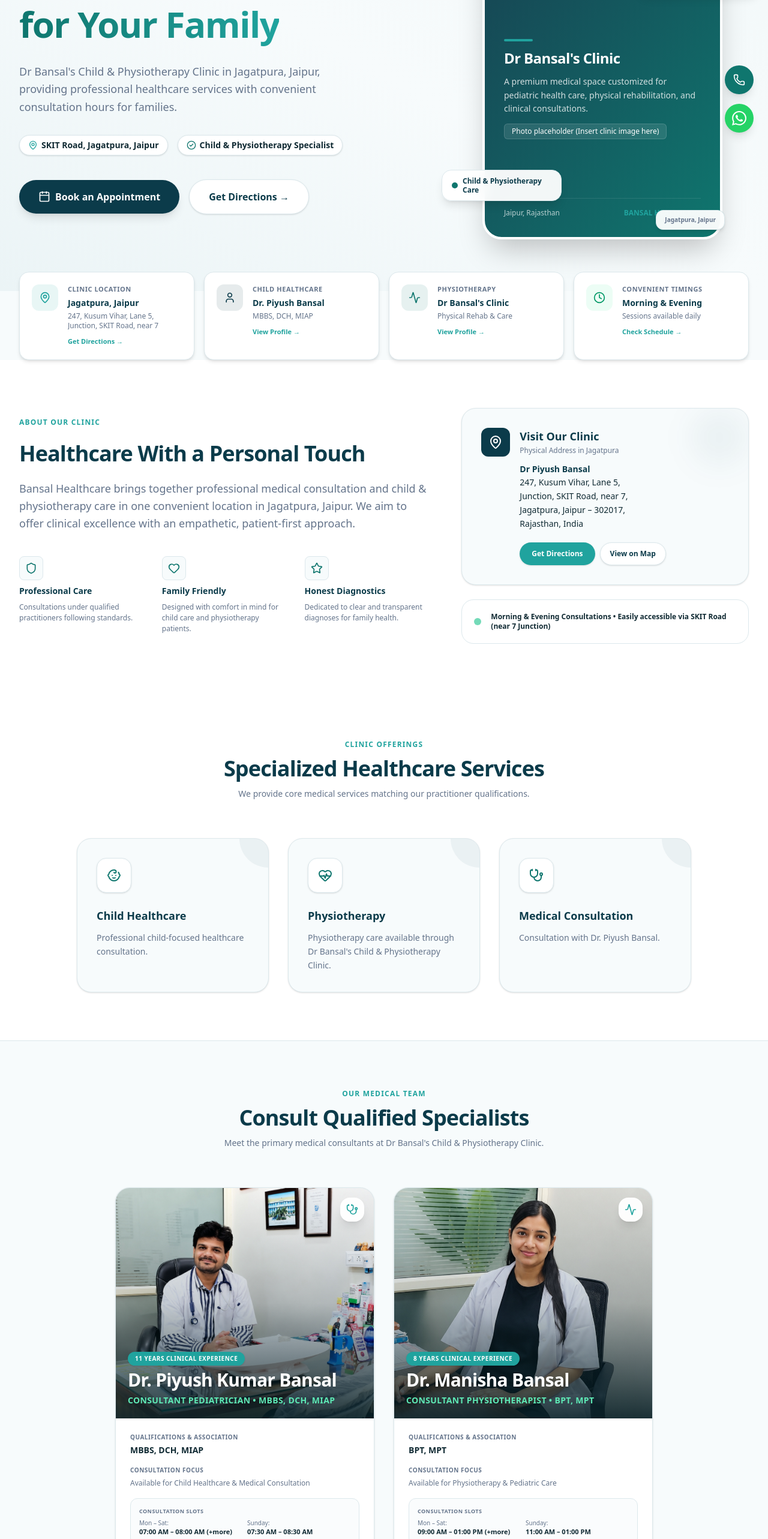
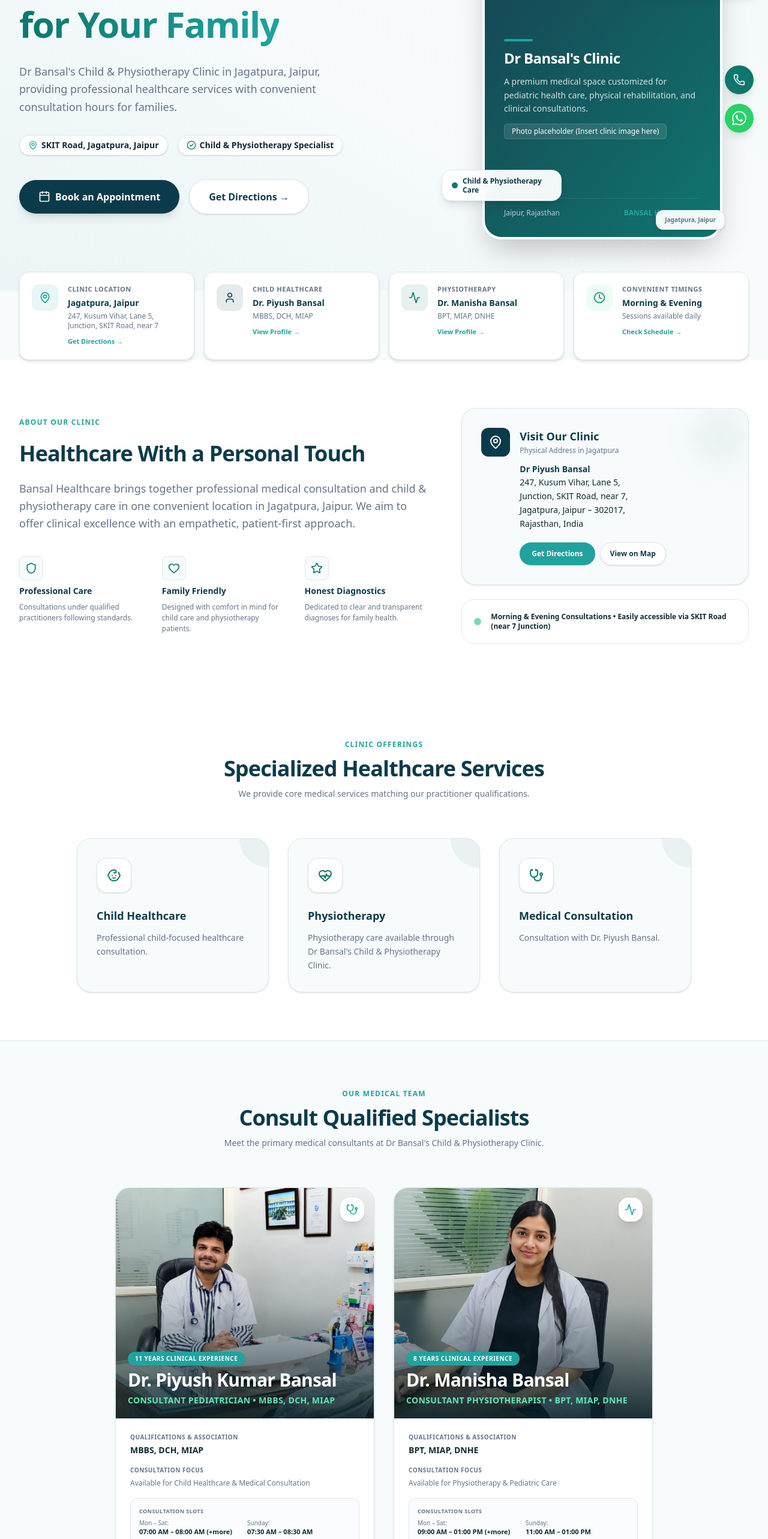
Before and after one commit to ramlalkumawat/bansal-healthcare, a Next.js app: page / in a window 1280 px wide. Shown: the part 235-2800 px from the top of the page at 60% size. Built offline with nearby package versions, Linux system fonts and the light colour scheme.

Commit message:
Update physiotherapy doctor to Dr. Manisha Bansal - BPT, MIAP, DNHE

```diff
--- a/src/components/QuickInfo.tsx
+++ b/src/components/QuickInfo.tsx
@@ -28,10 +28,10 @@ export default function QuickInfo() {
     {
       id: "physiotherapist",
       label: "Physiotherapy",
-      value: "Dr Bansal's Clinic",
+      value: "Dr. Manisha Bansal",
       icon: Activity,
       colorClass: "text-secondary bg-secondary/10",
-      description: "Physical Rehab & Care",
+      description: "BPT, MIAP, DNHE",
       href: "/doctor/dr-manisha-bansal",
       actionText: "View Profile →"
     },
--- a/src/data/clinic.ts
+++ b/src/data/clinic.ts
@@ -101,7 +101,7 @@ export const clinicData = {
     {
       id: "dr-manisha-bansal",
       name: "Dr. Manisha Bansal",
-      qualifications: "BPT, MPT",
+      qualifications: "BPT, MIAP, DNHE",
       title: "Consultant Physiotherapist",
       availabilityNote: "Available for Physiotherapy & Pediatric Care",
       phone: "+919214678687",
@@ -119,11 +119,11 @@ export const clinicData = {
       details: {
         degrees: [
           "BPT (Bachelor of Physiotherapy)",
-          "MPT (Master of Physiotherapy)"
+          "DNHE (Diploma in Nutrition and Health Education)"
         ],
-        currentWork: "Consultant Physiotherapist at Dr Bansal's Child & Physiotherapy Clinic, specializing in pediatric rehabilitation and pain management.",
+        currentWork: "Consultant Physiotherapist at Dr Bansal's Child & Physiotherapy Clinic, specializing in pediatric rehabilitation, pain management, and nutritional guidance.",
         memberships: [
-          "Active Member - Indian Association of Physiotherapists (IAP)"
+          "Member - Indian Association of Physiotherapists (MIAP)"
         ],
         experienceYears: 8,
         aboutText: "Dr. Manisha Bansal is a skilled Consultant Physiotherapist with a warm and patient-focused treatment approach. She specializes in designing personalized physical therapy and rehabilitation programs for children and adults. With 8 years of experience, she helps patients restore strength, mobility, and function following injuries, surgeries, or neuromusculoskeletal disorders.",
@@ -177,7 +177,7 @@ export const clinicData = {
     {
       id: "faq-doctors",
       question: "Who are the doctors at the clinic?",
-      answer: "The clinic features Dr. Piyush Bansal (MBBS, DCH, MIAP) specializing in child healthcare, and Dr. Manisha Bansal providing physiotherapy and child care."
+      answer: "The clinic features Dr. Piyush Bansal (MBBS, DCH, MIAP) specializing in child healthcare, and Dr. Manisha Bansal (BPT, MIAP, DNHE) providing physiotherapy and rehabilitation care."
     },
     {
       id: "faq-confirm",
```
